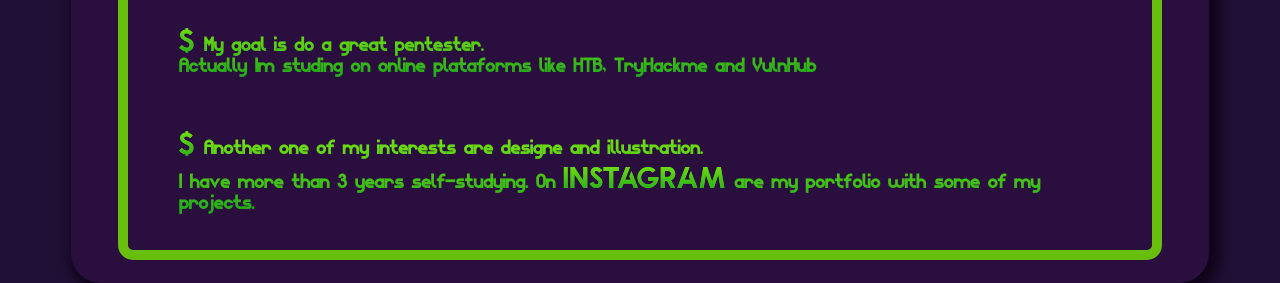
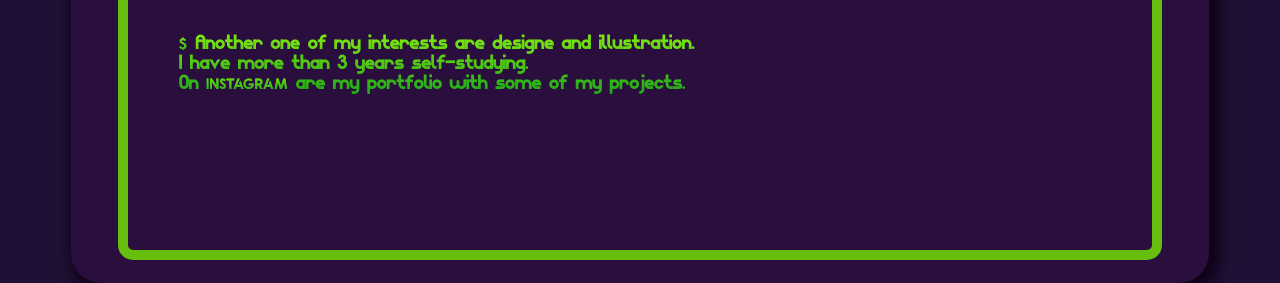
Before and after one commit to CesarGBkR/webPortfolioCesar, a plain HTML site: page app/index.html in a window 1280 px wide. Shown: the part 756-1039 px from the top of the page. Drawn offline with Linux system fonts and the light colour scheme.

Commit message:
Fixing issues

```diff
--- a/app/index.html
+++ b/app/index.html
@@ -55,7 +55,7 @@
                     <div class="webDiv designeDiv">
                         <span>
                             <a href="https://www.instagram.com/_.belze_buf0._/" class="link">$</a> Another one of my interests are designe and illustration.<br>
-                            I have more than 3 years self-studying.
+                            I have more than 3 years self-studying.<br>
                             On <a href="https://www.instagram.com/_.belze_buf0._/" class="link">Instagram<a> are my portfolio with some of my projects.
                         </span>
                     </div>
--- a/app/stylesIndex.css
+++ b/app/stylesIndex.css
@@ -204,7 +204,7 @@ border-color: #68be0c;
     opacity: 100%;
 }
 .link{
-    font-size: 3rem;
+    font-size: 1.2rem;
     font-family: Qualy;
     text-decoration: underline;
     background: linear-gradient(180deg, #7EE70F,#1FA819);
@@ -327,6 +327,9 @@ left: 1rem;
 .terminalNameText{
     font-size: 1.75rem;
 }
+.link{
+    font-size: 1.5rem;
+}
 .webDiv{
     position: relative;
     top: 7%;
@@ -336,11 +339,11 @@ left: 1rem;
 
 .ctfDiv{
     position: relative;
-    top: 20.5%;
+    top: 15.5%;
 }
 .designeDiv{
     position: relative;
-    top: 33.5%;
+    top: 25.5%;
 }
 
 .footer{
@@ -445,6 +448,9 @@ left: 1rem;
     left: 19rem;
 
 }
+.link{
+    font-size: 2.3rem;
+}
 .webDiv{
         font-size: 3rem;
 }
@@ -522,6 +528,9 @@ left: 1rem;
     .terminalNameText{
         font-size: 2rem;
     }
+    .link{
+        font-size: 2.7rem;
+    }
     .webDiv{
         font-size: 3.5rem;
     }
```
Lines whose indentation alone changed are shown as unchanged.
